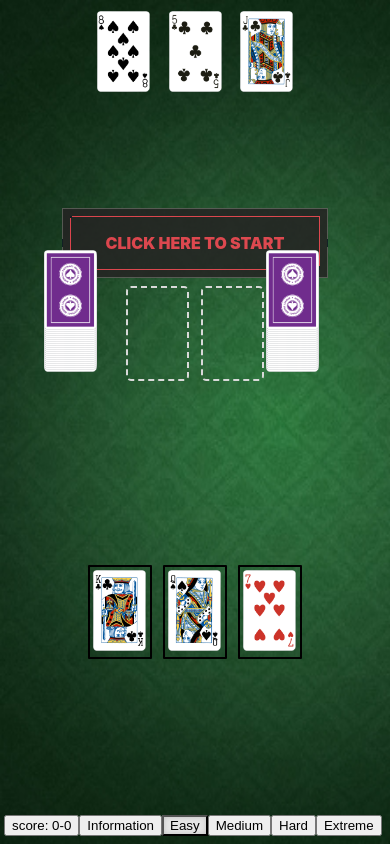
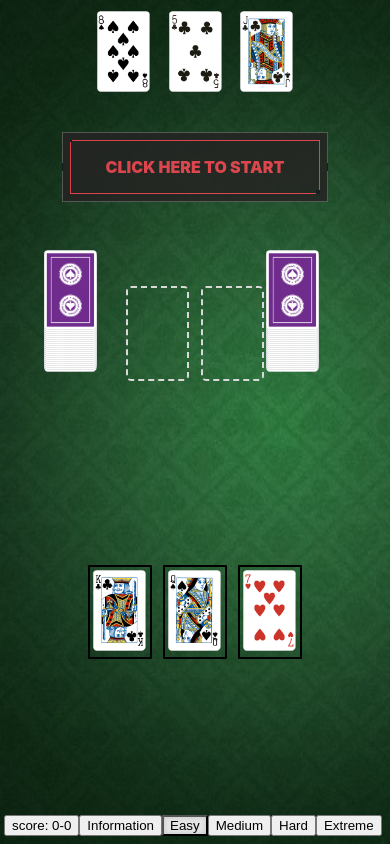
Before and after one commit to MarcusChrist/MarcusChrist.github.io, a React (Create React App) app: page / in a window 390 px wide. Built offline with nearby package versions, Linux system fonts and the light colour scheme.

Commit message:
changed position of startbtn for maxwidth 400 & 600

```diff
--- a/src/assets/css/cards.css
+++ b/src/assets/css/cards.css
@@ -371,6 +371,9 @@ div .startbtn a {
   .movable {
     margin-left: -35.5px;
   }
+  .startbtn {
+    top: 17.5%;
+  }
 }
 
 @media (max-width: 400px) {
@@ -394,6 +397,9 @@ div .startbtn a {
   }
   .movable {
     margin-left: -27px;
+  }
+  .startbtn {
+    top: 14.5%;
   }
 }
 
```
